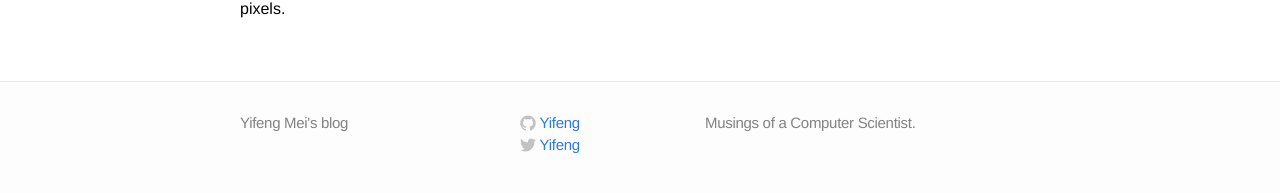
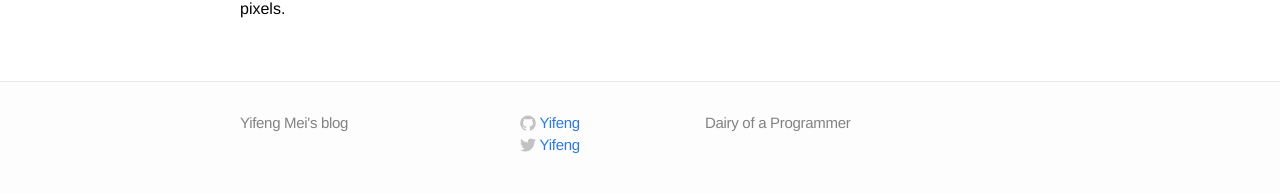
Before and after one commit to ssyfmei/ssyfmei.github.io, a Jekyll site: the page built from index.html, in a window 1280 px wide. Shown: the part 392-585 px from the top of the page. Built offline with Jekyll 4.4.1, drawn with Linux system fonts in a browser that asks for light colours.

Commit message:
Update _config.yml

```diff
--- a/_config.yml
+++ b/_config.yml
@@ -1,9 +1,9 @@
 # Site settings
 title: Yifeng Mei's blog
 email:
-description: "Musings of a Computer Scientist."
+description: "Dairy of a Programmer"
 baseurl: ""
-url: "http://karpathy.github.io"
+url: "http://ssyifeng.github.io"
 twitter_username: Yifeng
 github_username:  Yifeng
 
```
